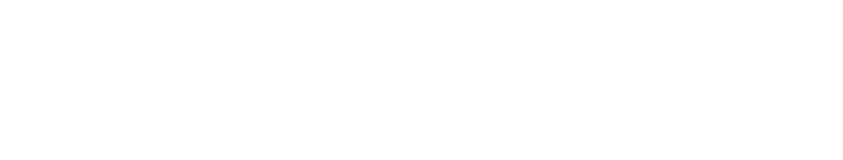
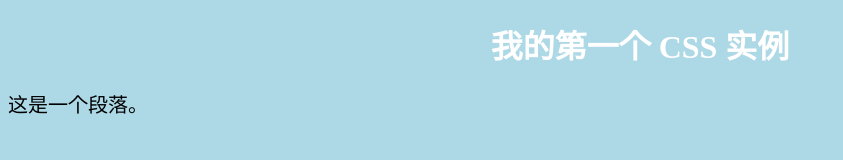
Before and after one commit to guocongstudy/web_demo, a plain HTML site: page css/first.html in a window 1280 px wide. Shown: the whole page, without its empty margins (0-843 px from the left). Drawn offline with Linux system fonts and the light colour scheme.

Commit message:
first css

```diff
--- a/css/first.html
+++ b/css/first.html
@@ -3,8 +3,26 @@
 <head>
     <meta charset="UTF-8">
     <title>Title</title>
+  <style>
+    body {
+      background-color: lightblue;
+    }
+
+    h1 {
+      color: white;
+      text-align: center;
+    }
+
+    p {
+      font-family: verdana;
+      font-size: 20px;
+    }
+  </style>
 </head>
+
 <body>
+<h1>我的第一个 CSS 实例</h1>
+<p>这是一个段落。</p>
+</body>
 
-</body>
 </html>
```
